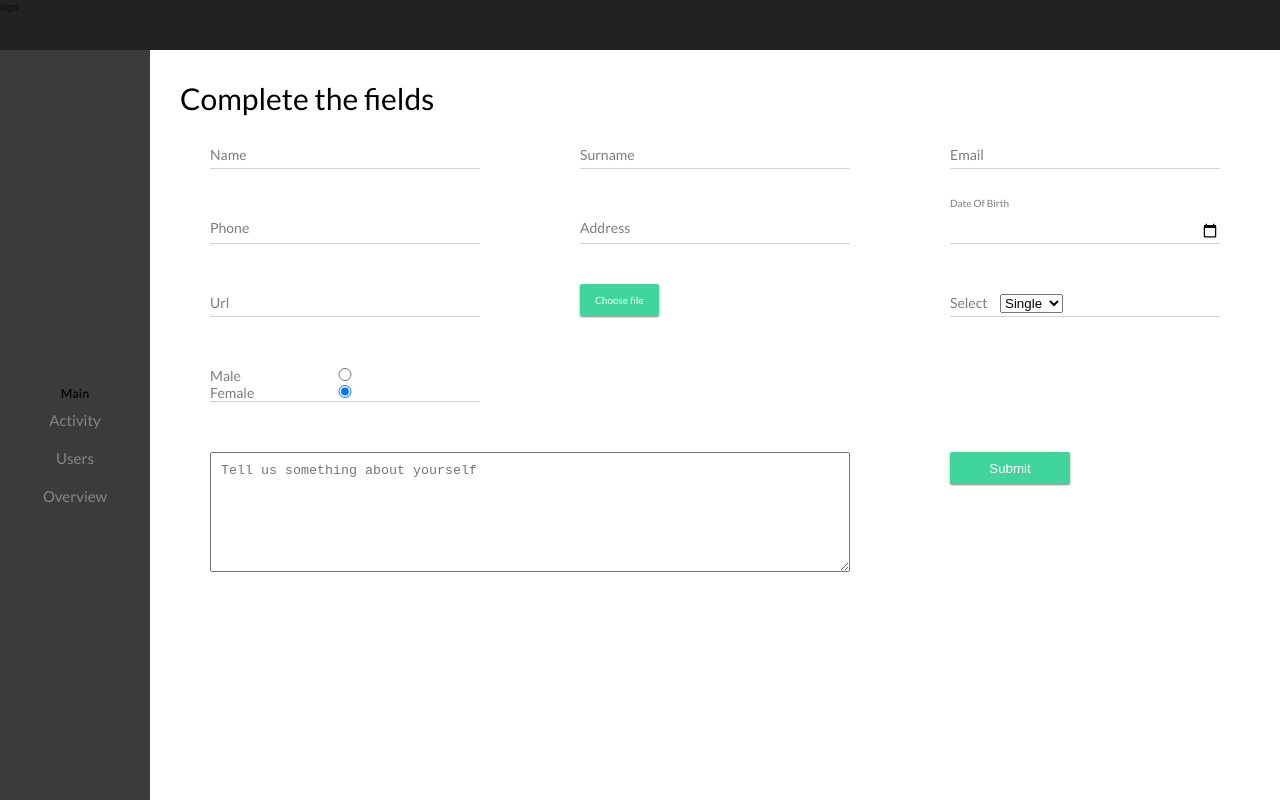
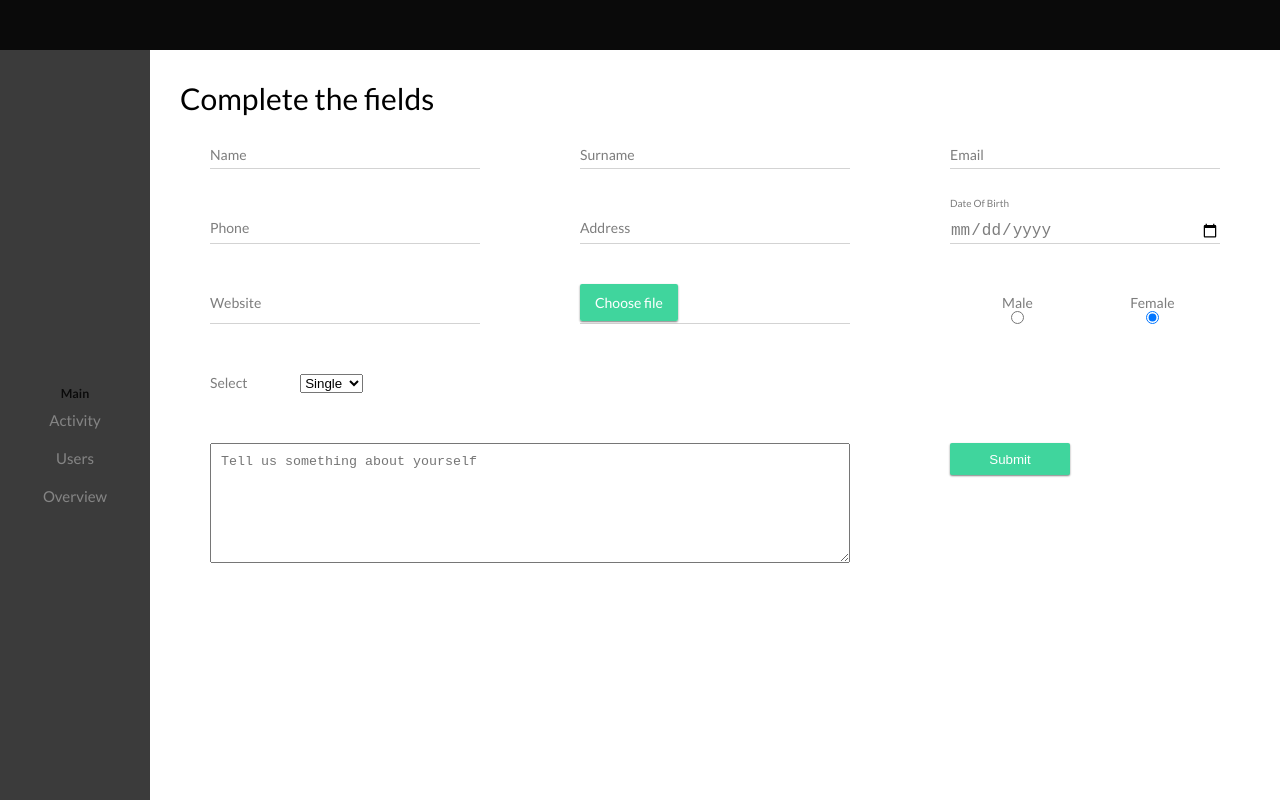
Before and after one commit to Klaudia26/dashboard-app, a React (Create React App) app: page /users/create in a window 1280 px wide. Built offline with nearby package versions, Linux system fonts and the light colour scheme.

Commit message:
styly the user component and refactoring

```diff
--- /dev/null
+++ b/src/components/FormField/FormField.js
@@ -0,0 +1,25 @@
+import React from 'react';
+import styles from './FormField.module.scss';
+
+const FormField = ({ field, handleChange }) => {
+  return (
+    <div className={styles.formItem}>
+      <input
+        type={field.type}
+        onChange={handleChange}
+        value={field.value}
+        name={field.name}
+        placeholder=" "
+        id={field.name}
+        className={styles.input}
+      />
+      <label
+        htmlFor={field.name}
+        className={field.type === 'file' ? styles.labelMedia : styles.label}
+      >
+        {field.label}
+      </label>
+    </div>
+  );
+};
+export default FormField;
--- /dev/null
+++ b/src/components/FormField/FormField.module.scss
@@ -0,0 +1,57 @@
+.formItem {
+  position: relative;
+  width: 100%;
+  margin: 0 auto;
+  border-bottom: 1px solid lightgrey;
+  flex-shrink: 0;
+}
+
+.input {
+  width: 100%;
+  line-height: 22px;
+  font-size: 16px;
+  border: none;
+  background: none;
+  color: #7d7d7d;
+
+  &:focus {
+    outline: none;
+  }
+}
+
+.label {
+  position: absolute;
+  top: 0;
+  left: 0;
+  transition: all ease-out 0.2s;
+}
+
+.input:focus + .label {
+  top: -2.2rem;
+  font-size: 1rem;
+}
+
+.input:not(:placeholder-shown) + .label {
+  top: -22px;
+  font-size: 1rem;
+}
+
+input[type='file'] {
+  display: none;
+}
+
+.labelMedia {
+  background-color: #40d59d;
+  color: #fff;
+  padding: 1rem 1.5rem;
+  border-radius: 2px;
+  box-shadow: 0 1px 2px grey;
+}
+
+input[type='date']:required:invalid::-webkit-datetime-edit {
+  color: transparent;
+}
+
+input[type='date']:focus::-webkit-datetime-edit {
+  color: black !important;
+}
--- a/src/components/Topbar/Topbar.module.scss
+++ b/src/components/Topbar/Topbar.module.scss
@@ -3,7 +3,8 @@
   top: 0;
   right: 0;
   left: 0;
-  background-color: rgba(0, 0, 0, 0.9);
+  z-index: 3;
+  background-color: #000;
   opacity: 0.96;
   height: 5rem;
 }
--- a/src/pages/CreateUser/CreateUser.js
+++ b/src/pages/CreateUser/CreateUser.js
@@ -2,6 +2,7 @@ import React, { Component } from 'react';
 import Header from '../../components/Header/Header';
 import styles from './CreateUser.module.scss';
 import axios from 'axios';
+import FormField from '../../components/FormField/FormField';
 
 class CreateUser extends Component {
   state = {
@@ -50,135 +51,59 @@ class CreateUser extends Component {
     }, 1000);
   };
   render() {
+    const fields = [
+      { type: 'text', value: this.state.name, name: 'name', label: 'Name' },
+      {
+        type: 'text',
+        value: this.state.surname,
+        name: 'surname',
+        label: 'Surname',
+      },
+      { type: 'email', value: this.state.email, name: 'email', label: 'Email' },
+      { type: 'tel', value: this.state.phone, name: 'phone', label: 'Phone' },
+      {
+        type: 'text',
+        value: this.state.address,
+        name: 'address',
+        label: 'Address',
+      },
+      {
+        type: 'date',
+        value: this.state.dateOfBirth,
+        name: 'dateOfBirth',
+        label: 'Date Of Birth',
+      },
+      {
+        type: 'url',
+        value: this.state.website,
+        name: 'website',
+        label: 'Website',
+      },
+      {
+        type: 'file',
+        value: this.state.media,
+        name: 'media',
+        label: 'Choose file',
+      },
+      {
+        type: 'radio',
+        value: this.state.gender,
+        name_1: 'male',
+        label_1: 'Male',
+        name_2: 'female',
+        label_2: 'Female',
+      },
+    ];
     return (
       <>
         <Header header="Complete the fields" />
         <form onSubmit={this.handleSubmit} className={styles.createUserForm}>
+          {fields.map((field) => {
+            if (field.type === 'radio') {
+              return (
                 <div className={styles.formItem}>
-            <input
-              type="text"
-              onChange={this.handleChange}
-              value={this.state.name}
-              name="name"
-              placeholder=" "
-              id="name"
-              className={styles.input}
-            />
-            <label htmlFor="name" className={styles.label}>
-              Name{' '}
-            </label>
-          </div>
-          <div className={styles.formItem}>
-            <input
-              type="text"
-              onChange={this.handleChange}
-              value={this.state.surname}
-              placeholder=" "
-              name="surname"
-              id="surname"
-              className={styles.input}
-            />
-            <label htmlFor="surname" className={styles.label}>
-              Surname{' '}
-            </label>
-          </div>
-          <div className={styles.formItem}>
-            <input
-              type="email"
-              onChange={this.handleChange}
-              value={this.state.email}
-              name="email"
-              id="email"
-              placeholder=" "
-              className={styles.input}
-            />
-            <label htmlFor="email" className={styles.label}>
-              Email{' '}
-            </label>
-          </div>
-          <div className={styles.formItem}>
-            <input
-              type="tel"
-              onChange={this.handleChange}
-              value={this.state.phone}
-              name="phone"
-              placeholder=" "
-              id="phone"
-              className={styles.input}
-            />
-            <label htmlFor="phone" className={styles.label}>
-              Phone{' '}
-            </label>
-          </div>
-          <div className={styles.formItem}>
-            <input
-              type="text"
-              onChange={this.handleChange}
-              value={this.state.address}
-              name="address"
-              placeholder=" "
-              id="address"
-              className={styles.input}
-            />
-            <label htmlFor="address" className={styles.label}>
-              Address{' '}
-            </label>
-          </div>
-          <div className={styles.formItem}>
-            <input
-              required
-              type="date"
-              onChange={this.handleChange}
-              value={this.state.dateOfBirth}
-              name="dateOfBirth"
-              id="dateOfBirth"
-              placeholder=" "
-              className={styles.input}
-            />
-            <label htmlFor="dateOfBirth" className={styles.label}>
-              Date Of Birth
-            </label>
-          </div>
-          <div className={styles.formItem}>
-            <input
-              type="url"
-              onChange={this.handleChange}
-              value={this.state.website}
-              name="website"
-              placeholder=" "
-              id="url"
-              className={styles.input}
-            />
-            <label htmlFor="url" className={styles.label}>
-              Url{' '}
-            </label>
-          </div>
-          <div>
-            <label htmlFor="media" className={styles.labelMedia}>
-              Choose file
-            </label>
-            <input
-              type="file"
-              onChange={this.handleChange}
-              name="media"
-              className={styles.input}
-              id="media"
-            />
-          </div>
-          <div className={styles.formItem}>
-            <select id="select" className={styles.select}>
-              <option value="single">Single</option>
-              <option value="maried">Maried</option>
-            </select>
-            <label htmlFor="select" className={styles.label}>
-              Select{' '}
-            </label>
-          </div>
-          <div className={styles.formItem}>
-            <div>
-              <label htmlFor="male" className={styles.label}>
-                Male{' '}
-              </label>
+                  <label htmlFor="male" className={styles.radioLabel}>
+                    Male
                     <input
                       type="radio"
                       onChange={this.handleChange}
@@ -188,11 +113,9 @@ class CreateUser extends Component {
                       id="male"
                       className={styles.input}
                     />
-            </div>
-            <div className={styles.female}>
-              <label htmlFor="female" className={styles.label}>
-                Female{' '}
                   </label>
+                  <label htmlFor="female" className={styles.radioLabel}>
+                    Female
                     <input
                       type="radio"
                       onChange={this.handleChange}
@@ -202,7 +125,20 @@ class CreateUser extends Component {
                       id="female"
                       className={styles.input}
                     />
+                  </label>
                 </div>
+              );
+            }
+            return <FormField field={field} handleChange={this.handleChange} />;
+          })}
+          <div className={styles.formItem}>
+            <label htmlFor="select" className={styles.label}>
+              Select{' '}
+            </label>
+            <select id="select" className={styles.select}>
+              <option value="single">Single</option>
+              <option value="maried">Maried</option>
+            </select>
           </div>
           <textarea
             onChange={this.handleChange}
--- a/src/pages/CreateUser/CreateUser.module.scss
+++ b/src/pages/CreateUser/CreateUser.module.scss
@@ -4,28 +4,9 @@
   grid-gap: 5rem;
   grid-column-gap: 10rem;
   padding: 3rem;
+  font-size: 1.4rem;
+  color: #7d7d7d;
 
-  .formItem {
-    position: relative;
-    width: 100%;
-    margin: 0 auto;
-    border-bottom: 1px solid lightgrey;
-    flex-shrink: 0;
-    font-size: 1.4rem;
-  }
-
-  .input {
-    width: 100%;
-    line-height: 22px;
-    font-size: 16px;
-    border: none;
-    background: none;
-    color: #7d7d7d;
-  }
-  .input:focus,
-  .textarea:focus {
-    outline: none;
-  }
   .textarea {
     width: 100%;
     margin: 0 auto;
@@ -33,15 +14,28 @@
     padding: 1rem;
     grid-column-start: 1;
     grid-column-end: 3;
+
+    &:focus {
+      outline: none;
+    }
+
+    &:focus + label {
+      top: -2.2rem;
+      font-size: 1rem;
+    }
   }
 
-  .label {
-    position: absolute;
-    top: 0;
-    left: 0;
-    color: #7d7d7d;
-    transition: all ease-out 0.2s;
+  .radioLabel {
+    display: inline-block;
+    width: 50%;
+    text-align: center;
+
+    input {
+      display: block;
+      margin: 0 auto;
+    }
   }
+
   .btn {
     width: 12rem;
     height: 3.2rem;
@@ -63,38 +57,8 @@
       transform: translateY(-2px);
     }
   }
-  .input:focus + .label,
-  .textarea:focus + .label {
-    top: -2.2rem;
-    font-size: 1rem;
-  }
 
-  .input:not(:placeholder-shown) + .label {
-    top: -22px;
-    font-size: 1rem;
-  }
   .select {
     margin-left: 5rem;
   }
-
-  input[type='file'] {
-    display: none;
-  }
-  .labelMedia {
-    background-color: #40d59d;
-    color: #fff;
-    padding: 1rem 1.5rem;
-    border-radius: 2px;
-    box-shadow: 0 1px 2px grey;
-  }
-  .female {
-    position: relative;
-  }
-
-  input[type='date']:required:invalid::-webkit-datetime-edit {
-    color: transparent;
-  }
-  input[type='date']:focus::-webkit-datetime-edit {
-    color: black !important;
-  }
 }
```
Lines whose indentation alone changed are shown as unchanged.
